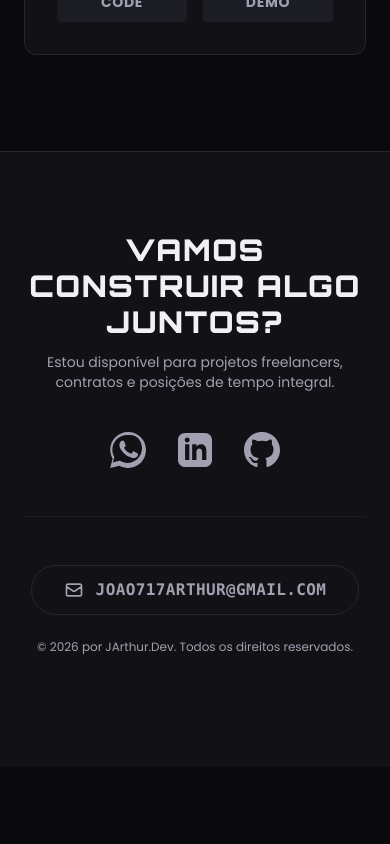
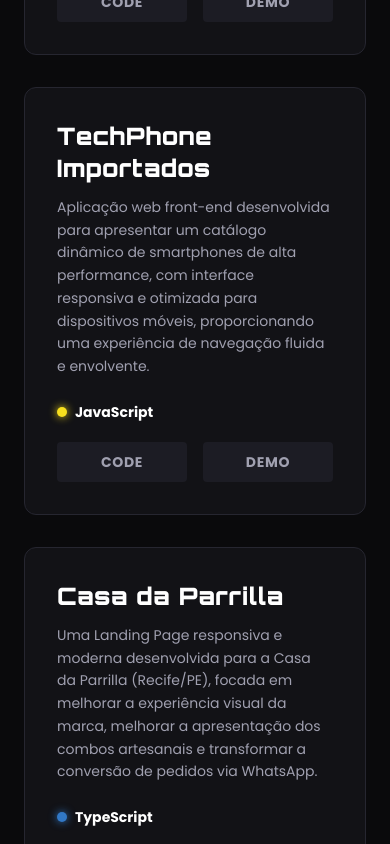
Before and after one commit to jarthur-dev/Meu-Portfolio, a Next.js app: page / in a window 390 px wide. Shown: the part 8020-8864 px from the top of the page. Before the commit the page ends 8787 px from the top, so only its background shows below. Built offline with nearby package versions, Linux system fonts and the light colour scheme.

Commit message:
feat: adiciona projetos TechPhone Importados e Casa da Parrilla

```diff
--- a/app/components/projects.tsx
+++ b/app/components/projects.tsx
@@ -53,6 +53,22 @@
     techColor: "#3178C6",
     codeUrl: "https://github.com/aaxs7a/bravosstore_.git",
     demoUrl: "https://bravosstore.vercel.app/"
+  },
+  {
+    title: "TechPhone Importados",
+    desc: "Aplicação web front-end desenvolvida para apresentar um catálogo dinâmico de smartphones de alta performance, com interface responsiva e otimizada para dispositivos móveis, proporcionando uma experiência de navegação fluida e envolvente.",
+    tech: "JavaScript",
+    techColor: "#F7DF1E",
+    codeUrl: "https://github.com/jarthur-dev/techphone-importados.git",
+    demoUrl: "https://techphone-importados.vercel.app/"
+  },
+  {
+    title: "Casa da Parrilla",
+    desc: "Uma Landing Page responsiva e moderna desenvolvida para a Casa da Parrilla (Recife/PE), focada em melhorar a experiência visual da marca, melhorar a apresentação dos combos artesanais e transformar a conversão de pedidos via WhatsApp.",
+    tech: "TypeScript",
+    techColor: "#3178C6",
+    codeUrl: "https://github.com/jarthur-dev/Casa-da-Parrilla.git",
+    demoUrl: "https://casa-da-parrilla.vercel.app/"
   }
 ];
 
```
